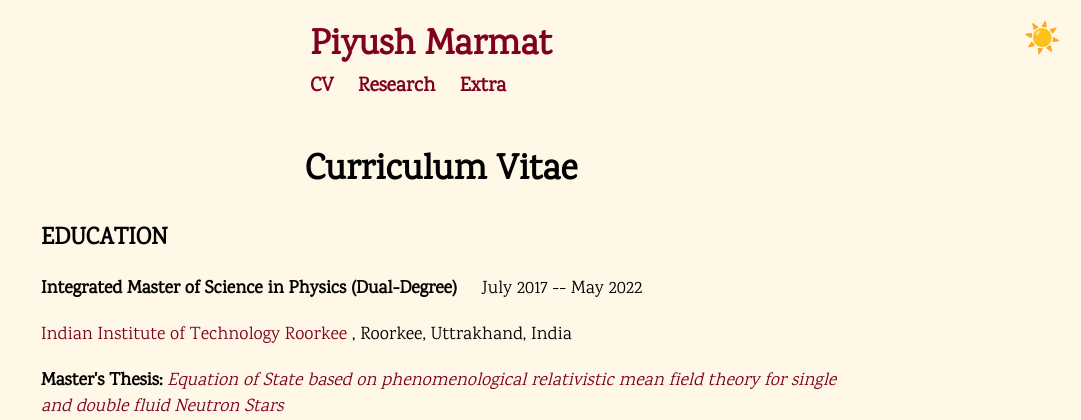
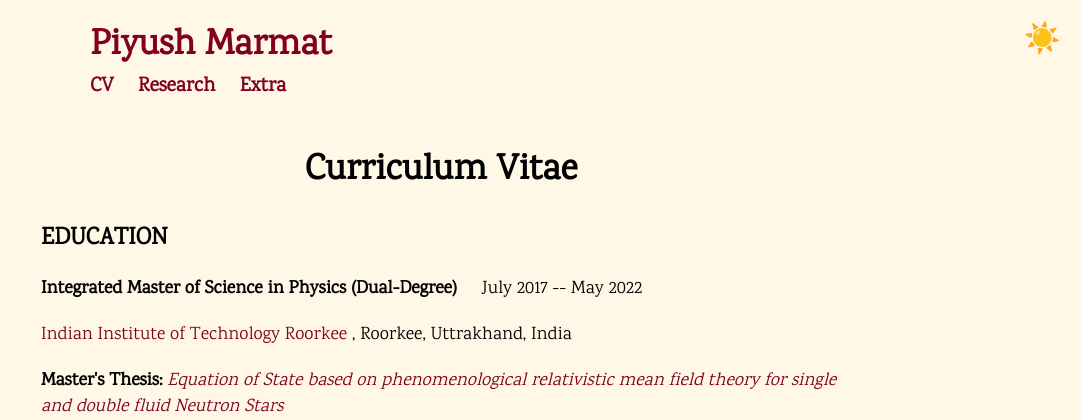
Before and after one commit to UV-1999/uv-1999.github.io, a PHP site: page /cv.html in a window 1280 px wide. Shown: the top 420 px of the page, without its empty margins (199-1280 px from the left). Run offline with PHP 8.4, Linux system fonts and the light colour scheme; some libraries are stand-ins or nearby versions; some web fonts are replaced.

Commit message:
Update main.css

```diff
--- a/main.css
+++ b/main.css
@@ -16,6 +16,7 @@ header {
             background-position: center;
             height: auto; /* Make it full screen */
             width: auto; /* Make it full screen */
+            max-width: 800px;
             padding:20px 20px 0px 20px;
             display: flex;
             flex-direction: column;
```
